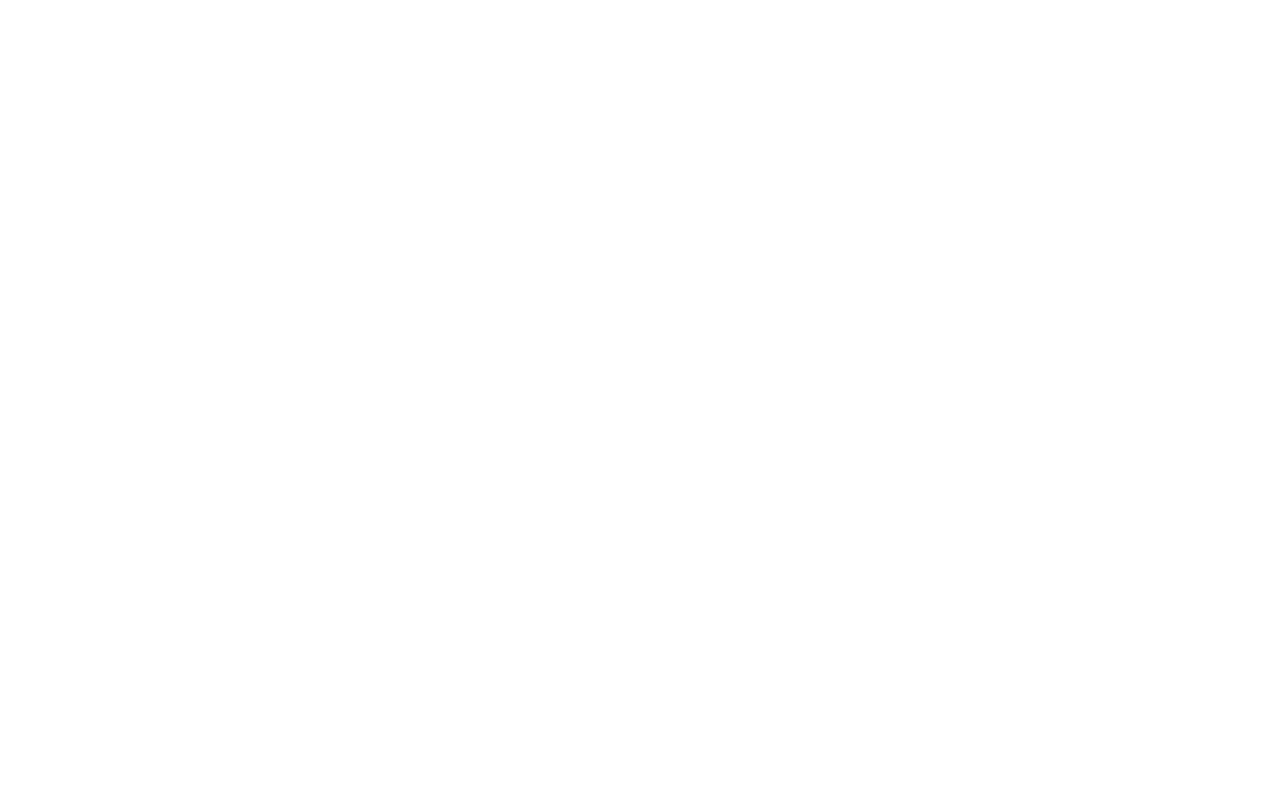
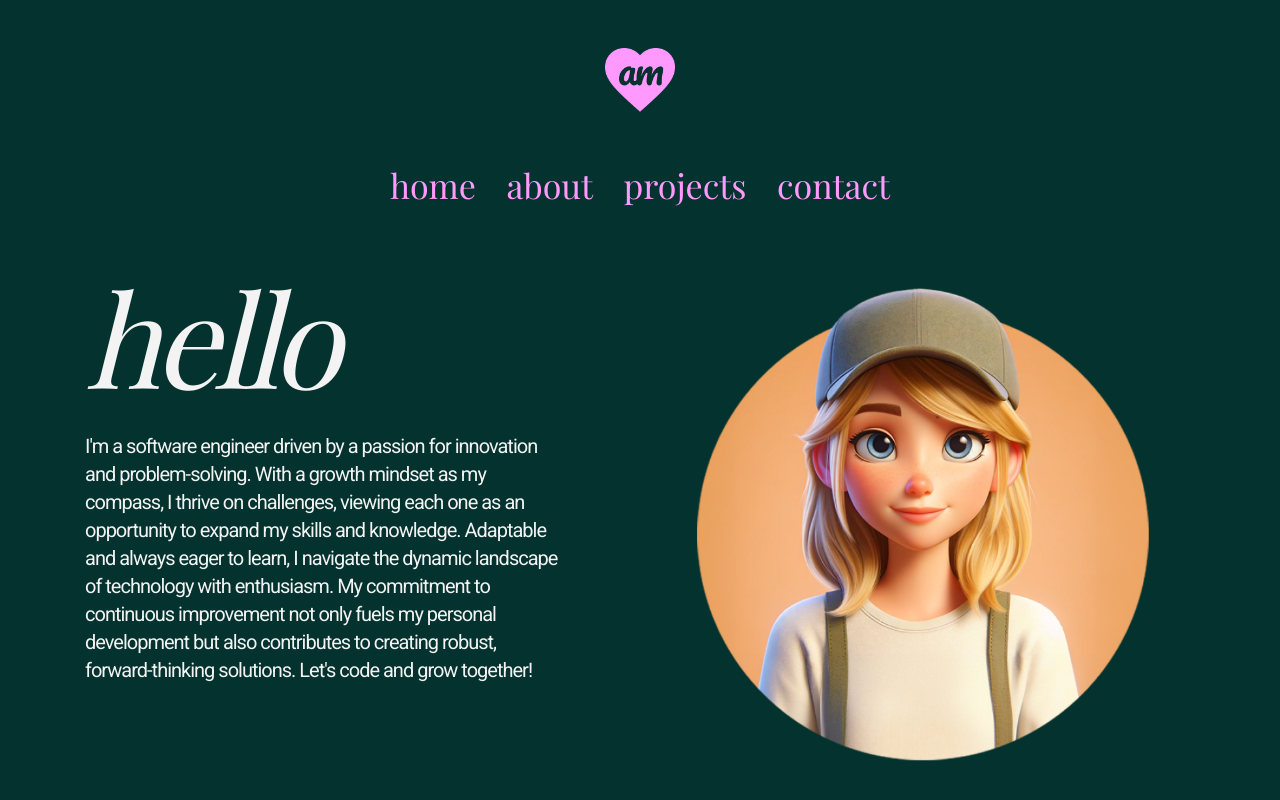
Before and after one commit to vincentpalomo/abby-morgan-portfolio, a React (Create React App) app: page /about in a window 1280 px wide. Before the commit this address had no page. Built offline with nearby package versions, Linux system fonts and the light colour scheme; a web font is replaced by a local one.

Commit message:
implemented web view for about

```diff
--- a/src/components/About.jsx
+++ b/src/components/About.jsx
@@ -1,7 +1,36 @@
 import React from 'react';
+import Navbar from './Navbar';
+import profileImg from '../assets/profile image placeholder.png';
 
 const About = () => {
-  return <div>About</div>;
+  return (
+    <>
+      <div className='hidden sm:block'>
+        <div className='flex justify-center bg-forest-green'>
+          <div className='bg-forest-green w-[1440px] h-screen'>
+            <div className='flex justify-center'>
+              <Navbar />
+            </div>
+
+            <div className='flex justify-center items-center gap-20'>
+              <div className=''>
+                <div className='font-playfair italic text-[128px] text-off-white tracking-tighter'>hello</div>
+                <div className='font-roboto text-[20px] text-off-white tracking-tighter leading-7 w-[480px] h-[300px]'>
+                  I'm a software engineer driven by a passion for innovation and problem-solving. With a growth mindset as my compass, I thrive on
+                  challenges, viewing each one as an opportunity to expand my skills and knowledge. Adaptable and always eager to learn, I navigate
+                  the dynamic landscape of technology with enthusiasm. My commitment to continuous improvement not only fuels my personal development
+                  but also contributes to creating robust, forward-thinking solutions. Let's code and grow together!
+                </div>
+              </div>
+              <div className=''>
+                <img className='h-[550px]' src={profileImg} alt='abby morgan' />
+              </div>
+            </div>
+          </div>
+        </div>
+      </div>
+    </>
+  );
 };
 
 export default About;
--- a/src/components/Navbar.jsx
+++ b/src/components/Navbar.jsx
@@ -15,7 +15,7 @@
           <Link className='hover:text-off-white' to='/'>
             home
           </Link>
-          <Link className='hover:text-off-white' to='/'>
+          <Link className='hover:text-off-white' to='/about'>
             about
           </Link>
           <Link className='hover:text-off-white' to='/'>
--- a/src/index.jsx
+++ b/src/index.jsx
@@ -1,7 +1,7 @@
 import React from 'react';
 import { createRoot } from 'react-dom/client';
 import { Route, Routes, BrowserRouter } from 'react-router-dom';
-import { Home } from './components';
+import { About, Home } from './components';
 import './index.css';
 
 const App = () => {
@@ -10,6 +10,7 @@
       <BrowserRouter>
         <Routes>
           <Route path='/' element={<Home />} />
+          <Route path='/about' element={<About />} />
         </Routes>
       </BrowserRouter>
     </>
```
